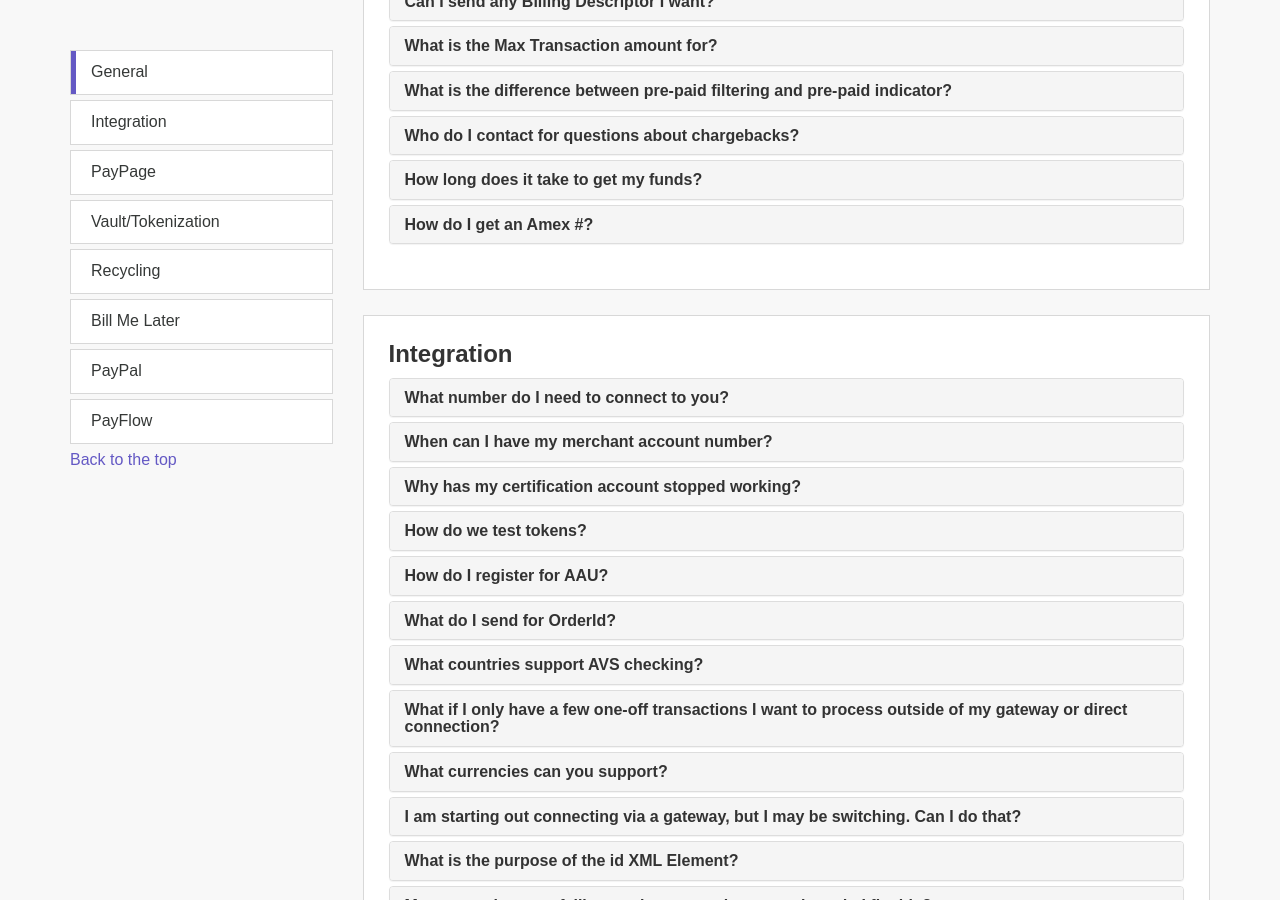
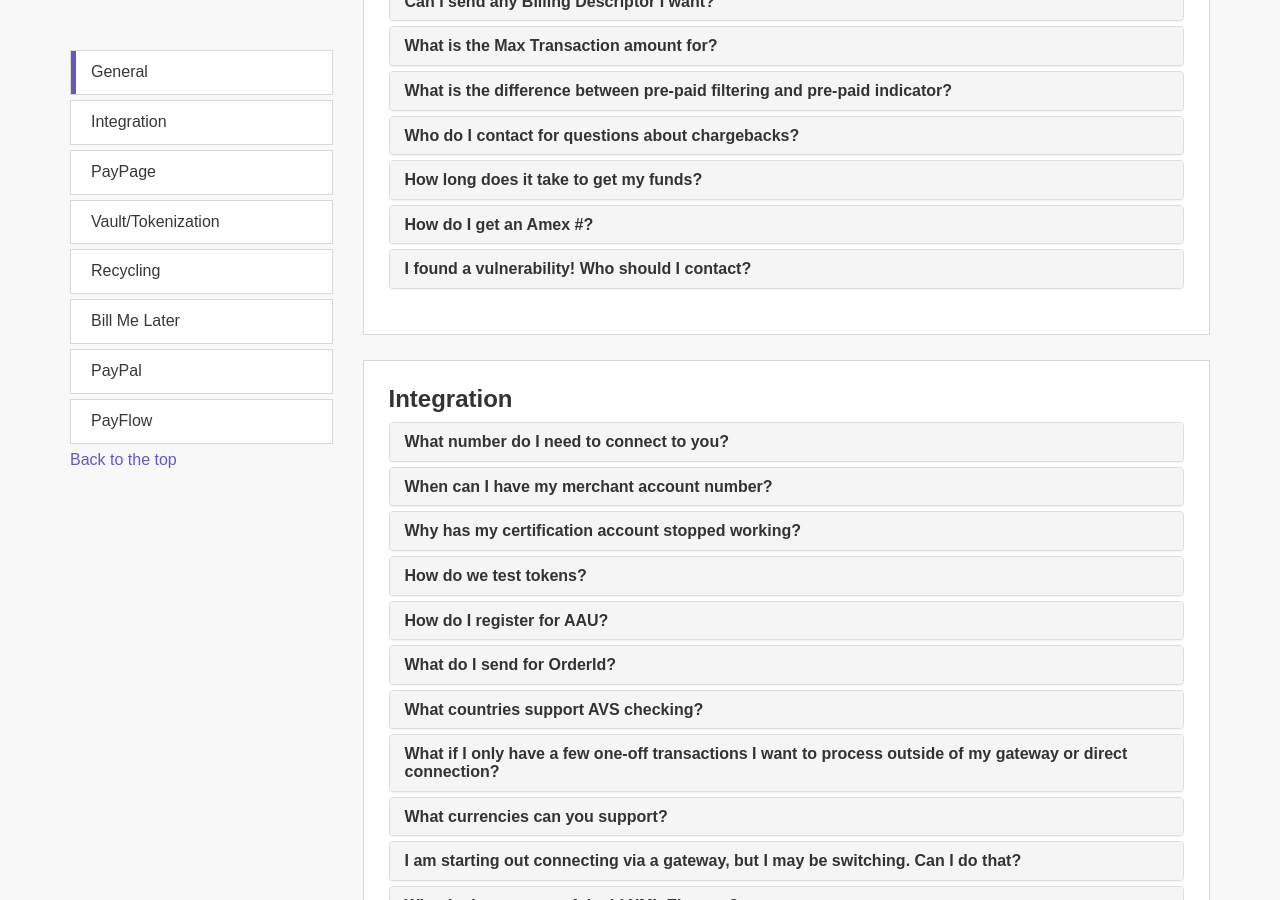
Before and after one commit to isunnapud/vantiv.github.io, a Jekyll site: the page built from faqs/index.html, in a window 1280 px wide and 900 px high, scrolled down 1263 px. Built offline with Jekyll 4.4.1, drawn with Linux system fonts in a browser that asks for light colours; nearby versions of some CDN libraries.

Commit message:
Update index.html

```diff
--- a/faqs/index.html
+++ b/faqs/index.html
@@ -290,6 +290,16 @@ content-description: ""
 							<div id="general25" class="panel-collapse collapse">
 								<div class="panel-body">
 									Unlike Discover, Visa, and Mastercard, we cannot register you for American Express. You will need to contact them directly.
+								</div>
+							</div>
+						</div>
+						<div class="panel panel-default">
+							<div class="panel-heading">
+								<h4 class="panel-title"><a data-toggle="collapse" data-parent="#accordion" data-target="#general26" href="#">I found a vulnerability!  Who should I contact?</a></h4>
+							</div>
+							<div id="general26" class="panel-collapse collapse">
+								<div class="panel-body">
+									We take security seriously at Vantiv.  If you believe you have discovered a vulnerability in our SDKs or any of our other products, please contact us immediately at security@litle.com.  We appreciate you following the principles of responsible disclosure when reporting vulnerabilities to us.
 								</div>
 							</div>
 						</div>
```
